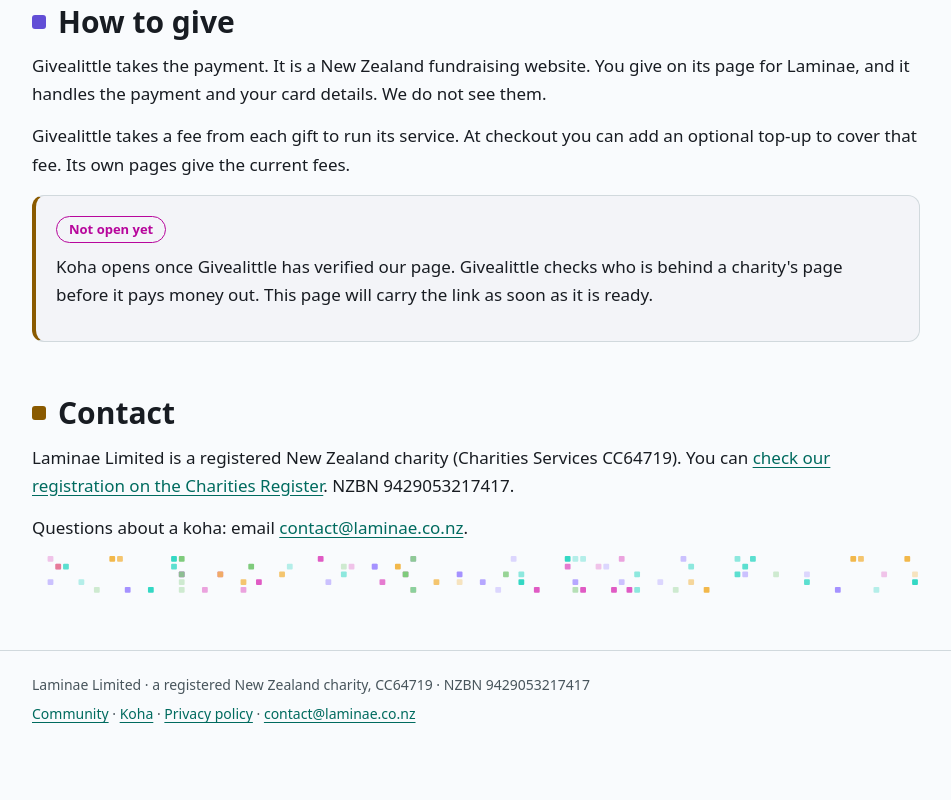
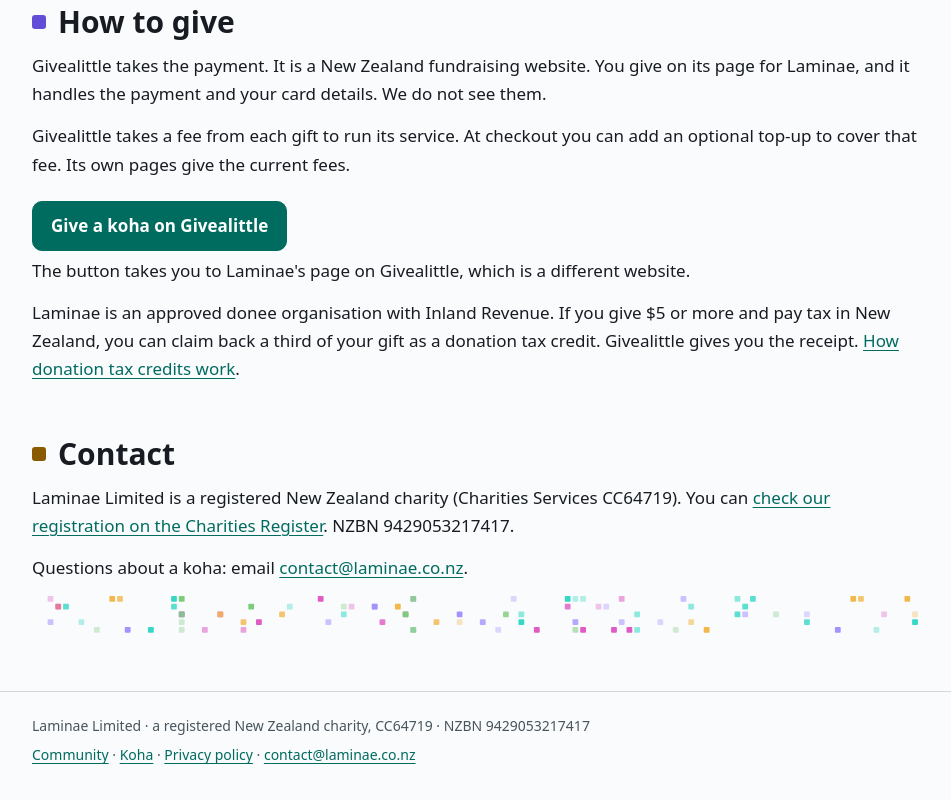
Before and after one commit to laminaeltd/laminae.co.nz, a plain HTML site: page koha/index.html in a window 1280 px wide. Shown: the part 1304-2104 px from the top of the page, without its empty margins (164-1115 px from the left). Before the commit the page ends 2064 px from the top, so only its background shows below. Drawn offline with Linux system fonts and the light colour scheme.

Commit message:
The website, rendered by publish_policy.py for field-beta cc5c092eddb3, from laminae-console 7f2503a
The privacy policy is docs/release/PRIVACY_POLICY.md at laminae-console 7f2503a, the commit make record builds/field-beta/cc5c092eddb3 was built from, with that build's build line, cut by laminae-console e25a9bc (bundle_privacy.dart, bundledPolicy). The pages and their styles are laminae-model 515137a (build_site.py), and the images laminae-design-system ff5a24b.

Only the koha page goes out here: the two Euphysis helix icons are kept as before until the app ships the E9 launcher
icon (Tim, 18 Nov: the website icon waits for the app).

Co-Authored-By: Claude Opus 5.5 <noreply@anthropic.com>

```diff
--- a/koha/index.html
+++ b/koha/index.html
@@ -145,10 +145,9 @@ apps:</p>
 payment and your card details. We do not see them.</p>
 <p>Givealittle takes a fee from each gift to run its service. At checkout you can add an optional top-up to cover that fee. Its own pages
 give the current fees.</p>
-<div class="card" style="--accent: var(--amber)">
-<span class="badge">Not open yet</span>
-<p>Koha opens once Givealittle has verified our page. Givealittle checks who is behind a charity's page before it pays money out. This page will carry the link as soon as it is ready.</p>
-</div>
+<div class="btns"><a class="btn primary" href="https://givealittle.co.nz/org/laminae" rel="noopener">Give a koha on Givealittle</a></div>
+<p>The button takes you to Laminae's page on Givealittle, which is a different website.</p>
+<p>Laminae is an approved donee organisation with Inland Revenue. If you give $5 or more and pay tax in New Zealand, you can claim back a third of your gift as a donation tax credit. Givealittle gives you the receipt. <a href="https://www.ird.govt.nz/income-tax/income-tax-for-individuals/individual-tax-credits/donation-tax-credits">How donation tax credits work</a>.</p>
 
 <h2 id="contact" style="--accent: var(--amber)">Contact</h2>
 <p>Laminae Limited is a registered New Zealand charity (Charities Services CC64719). You can
```
